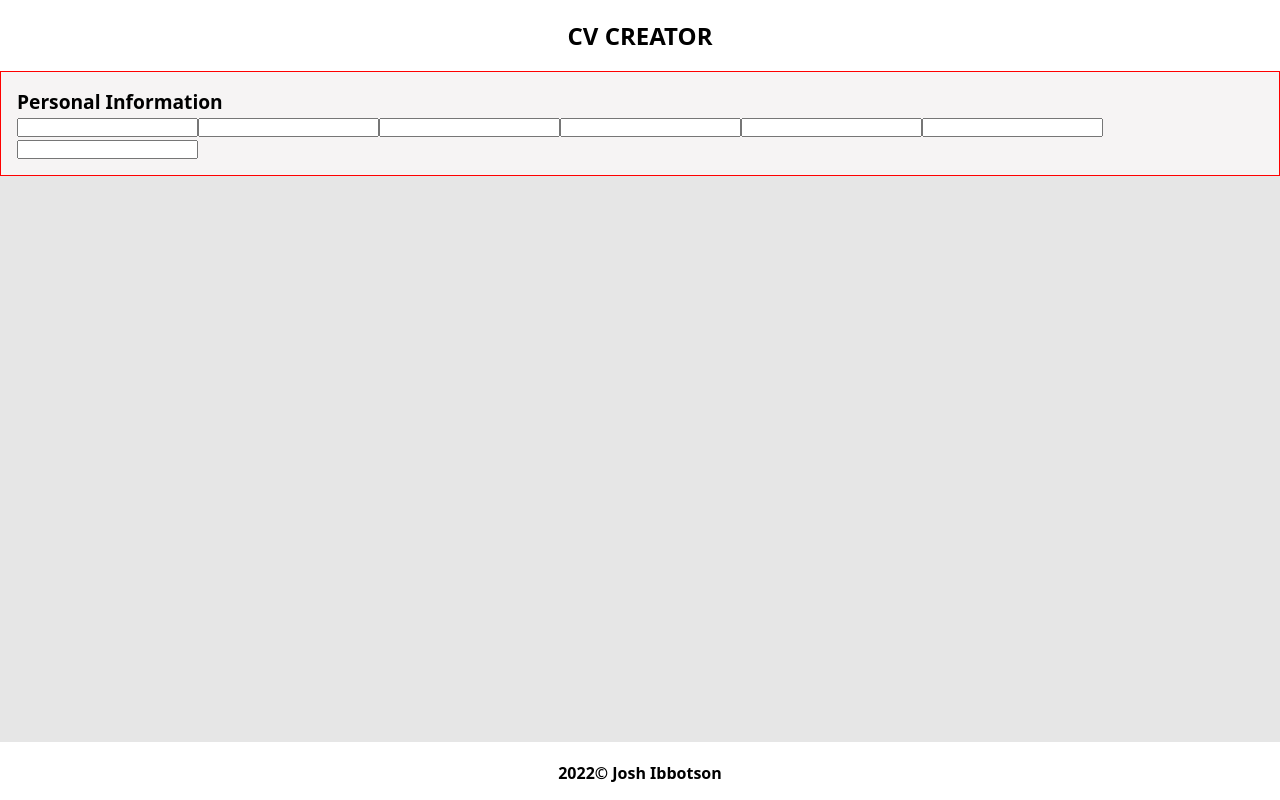
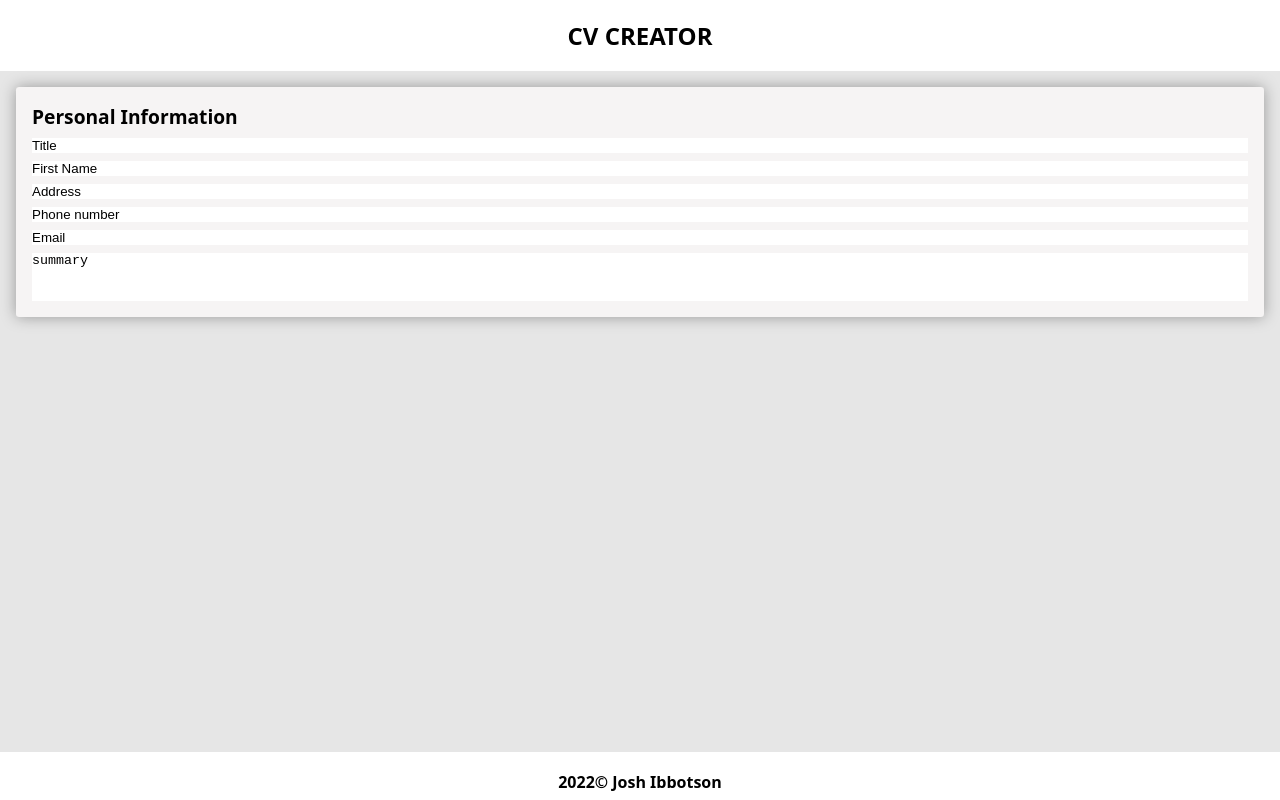
Before and after one commit to Joshibbotson/cv-creator, a React (Create React App) app: page / in a window 1280 px wide. Built offline with nearby package versions, Linux system fonts and the light colour scheme.

Commit message:
BUILD - updated Pinfo to have inputs

```diff
--- a/src/components/form/Pinfo.js
+++ b/src/components/form/Pinfo.js
@@ -1,16 +1,47 @@
-import { Fragment } from "react"
+export default function Pinfo() {
+    const removeDefaultValue = e => {
+        e.target.value = ""
+    }
 
-export default function Pinfo() {
     return (
         <div className="pinfo-container">
             <h2 className="pinfo-title">Personal Information</h2>
-            <input type={"text"}></input>
-            <input type={"text"}></input>
-            <input type={"text"}></input>
-            <input type={"text"}></input>
-            <input type={"text"}></input>
-            <input type={"text"}></input>
-            <input type={"text"}></input>
+            <input
+                type="text"
+                id="title"
+                defaultValue="Title"
+                onClick={removeDefaultValue}
+            />
+            <input
+                type="text"
+                id="firstName"
+                defaultValue="First Name"
+                onClick={removeDefaultValue}
+            />
+            <input
+                type="text"
+                id="address"
+                defaultValue="Address"
+                onClick={removeDefaultValue}
+            />
+            <input
+                type="text"
+                id="phoneNumber"
+                defaultValue="Phone number"
+                onClick={removeDefaultValue}
+            />
+            <input
+                type="text"
+                id="email"
+                defaultValue="Email"
+                onClick={removeDefaultValue}
+            />
+            <textarea
+                type="textArea"
+                id="summary"
+                defaultValue="summary"
+                onClick={removeDefaultValue}
+            />
         </div>
     )
 }
--- a/src/index.scss
+++ b/src/index.scss
@@ -22,15 +22,34 @@ body {
         font-size: 1rem;
     }
 
+    input[type="text"],
+    textarea {
+        border: 0;
+        resize: none;
+    }
+    textarea {
+        height: 3rem;
+    }
+
     //cv form//
     .cvform-container {
-        border: 1px solid red;
         background-color: #f6f4f4;
+        -webkit-box-shadow: 0px 0px 15px 0px rgba(0, 0, 0, 0.34);
+        -moz-box-shadow: 0px 0px 15px 0px rgba(0, 0, 0, 0.34);
+        box-shadow: 0px 0px 15px 0px rgba(0, 0, 0, 0.34);
+        border-radius: 0.2rem;
         display: flex;
         justify-content: center;
         flex-direction: column;
         padding: 1rem;
+        margin: 1rem;
 
+        .pinfo-container {
+            // border: 1px solid black;
+            display: flex;
+            flex-direction: column;
+            gap: 0.5rem;
+        }
         h2.pinfo-title {
             font-size: 1.2rem;
         }
@@ -39,8 +58,7 @@ body {
         position: fixed;
         bottom: 0;
         width: 100%;
-        height: 3.6rem;
-
+        height: 3rem;
         h1 {
             font-size: 1rem;
         }
```
